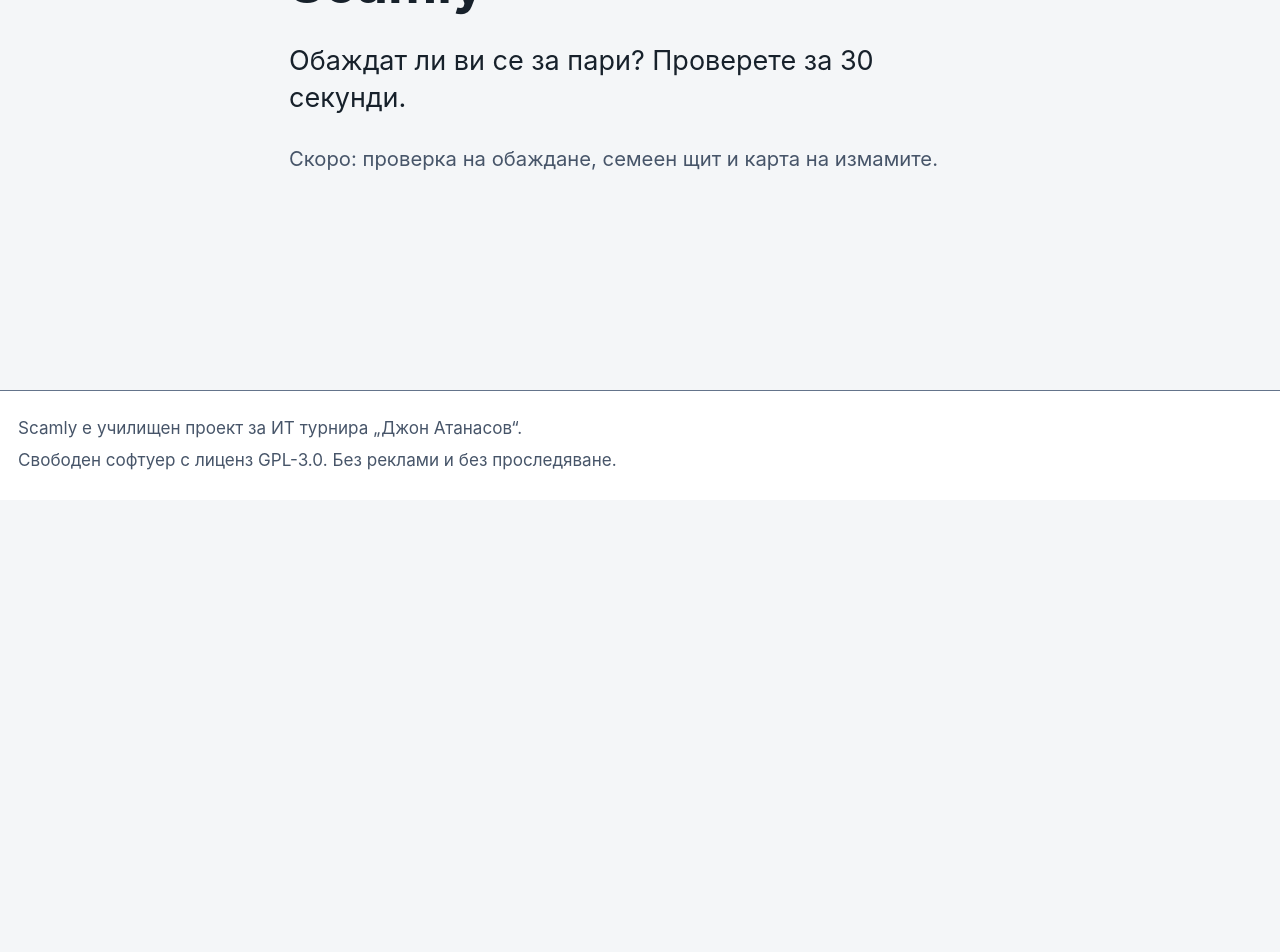
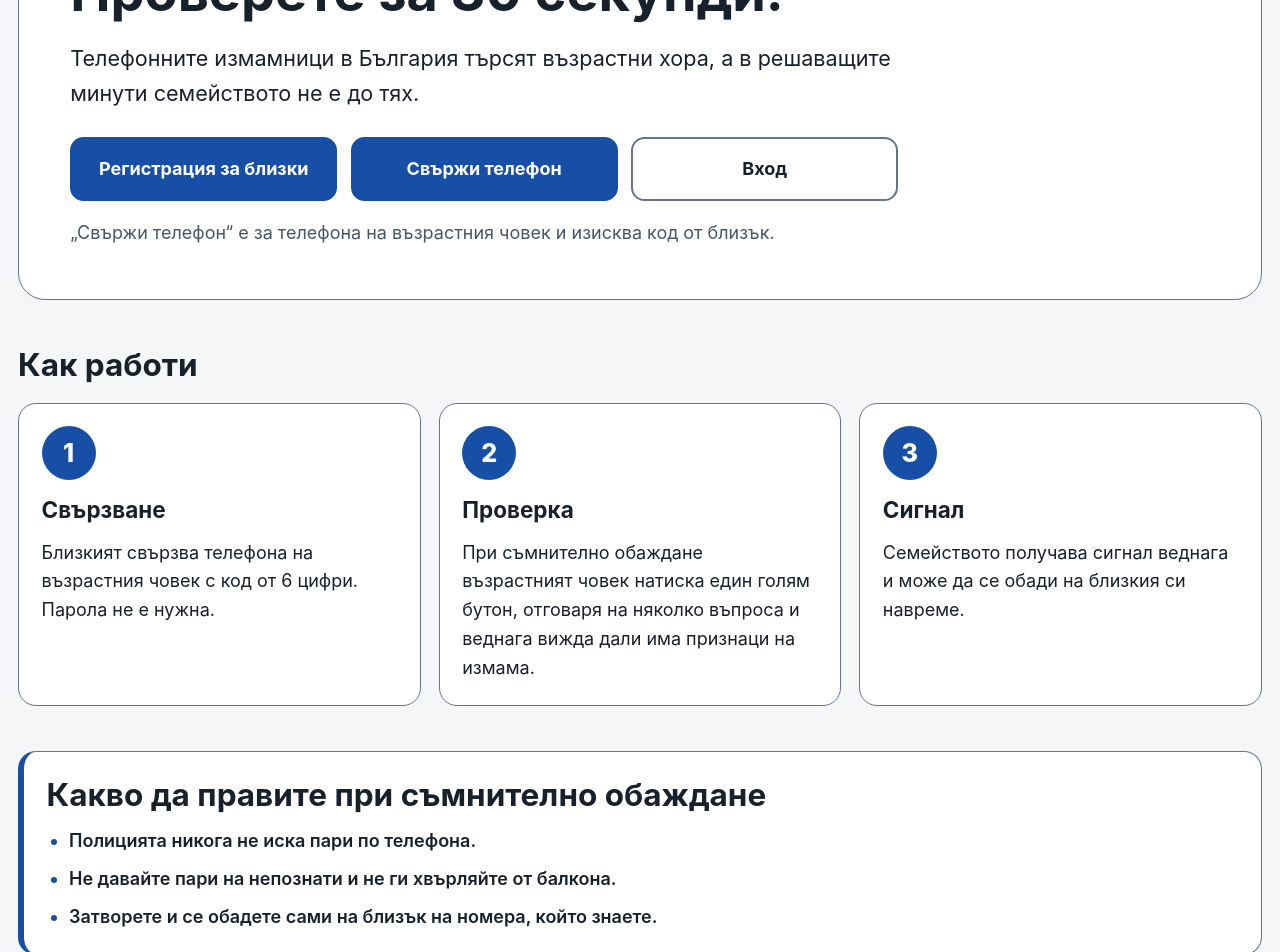
Before and after one commit to AVGe0rgiev23/Scamly, a Next.js app: page / in a window 1280 px wide. Shown: the part 300-1252 px from the top of the page. Before the commit the page ends 800 px from the top, so only its background shows below. Built offline with nearby package versions, Linux system fonts and the light colour scheme.

Commit message:
Add home page with the three steps

```diff
--- a/src/app/globals.css
+++ b/src/app/globals.css
@@ -462,6 +462,92 @@ select {
   margin: 0 auto;
   padding: 1.25rem 1rem 1.5rem;
 }
+/* A link that looks like a big button (e.g. the start buttons on the home page). */
+a.button {
+  display: inline-flex;
+  align-items: center;
+  justify-content: center;
+  text-align: center;
+  text-decoration: none;
+}
+
+/* Home page (W2-13): hero, the 3 steps and the three rules. */
+.home {
+  display: grid;
+  gap: 2.5rem;
+  width: 100%;
+  max-width: 72rem;
+  margin: 0 auto;
+  padding: 1.5rem 1rem 1rem;
+}
+.home-hero {
+  display: grid;
+  gap: 1rem;
+  padding: clamp(1.25rem, 4vw, 3rem);
+  background: var(--surface);
+  border: 1px solid var(--border);
+  border-radius: 1.5rem;
+}
+.home-hero > * {
+  max-width: 46rem;
+}
+.home-eyebrow {
+  color: var(--primary);
+  font-weight: 750;
+  letter-spacing: 0.02em;
+}
+.home-lead {
+  font-size: 1.2rem;
+}
+.home-actions {
+  display: flex;
+  flex-wrap: wrap;
+  gap: 0.75rem;
+  margin-top: 0.5rem;
+}
+.home-actions .button {
+  flex: 1 1 13rem;
+}
+.home-section {
+  display: grid;
+  gap: 1rem;
+}
+.home-steps {
+  display: grid;
+  grid-template-columns: repeat(3, minmax(0, 1fr));
+  gap: 1rem;
+  list-style: none;
+}
+.home-step-number {
+  display: grid;
+  place-items: center;
+  width: 3rem;
+  height: 3rem;
+  border-radius: 50%;
+  background: var(--primary);
+  color: var(--on-primary);
+  font-size: 1.4rem;
+  font-weight: 800;
+}
+.home-rules {
+  border-left: 6px solid var(--primary);
+}
+.home-rules ul {
+  display: grid;
+  gap: 0.5rem;
+  padding-left: 1.25rem;
+  list-style: disc;
+  font-weight: 600;
+}
+.home-rules li::marker {
+  color: var(--primary);
+}
+@media (max-width: 50rem) {
+  .home-steps {
+    grid-template-columns: 1fr;
+  }
+}
+
 /* On a phone the menu gets its own row under the logo and the theme switch, using the
  * full width; the label „Изглед“ is then only read aloud (sr-only style), to save space. */
 @media (max-width: 40rem) {
--- a/src/app/page.tsx
+++ b/src/app/page.tsx
@@ -1,14 +1,56 @@
-// The home page ("/"): a short, temporary Bulgarian landing page.
-// All text comes from src/i18n/bg.ts. The real design arrives with the design system (W1-11).
+// The home page ("/"): what Scamly is for, the 3 steps, the start buttons and three
+// rules to remember. A Server Component; all text comes from src/i18n/bg.ts.
 
+import Link from "next/link";
+import { ROUTES } from "@/config/routes";
 import { bg } from "@/i18n/bg";
 
 export default function HomePage() {
   return (
-    <main className="mx-auto flex w-full max-w-2xl flex-1 flex-col justify-center gap-6 px-6 py-16">
-      <h1 className="text-4xl font-bold sm:text-5xl">{bg.app.name}</h1>
-      <p className="text-2xl leading-snug">{bg.app.tagline}</p>
-      <p className="text-lg text-muted">{bg.app.comingSoon}</p>
+    <main className="home">
+      <section className="home-hero" aria-labelledby="home-title">
+        <p className="home-eyebrow">{bg.home.eyebrow}</p>
+        <h1 id="home-title">{bg.app.tagline}</h1>
+        <p className="home-lead">{bg.home.problem}</p>
+        {/* Links that look like our big buttons: they open another page. */}
+        <div className="home-actions">
+          <Link href={ROUTES.register} className="button button-primary">
+            {bg.home.register}
+          </Link>
+          <Link href={ROUTES.pair} className="button button-primary">
+            {bg.home.pair}
+          </Link>
+          <Link href={ROUTES.login} className="button button-secondary">
+            {bg.home.login}
+          </Link>
+        </div>
+        <p className="muted">{bg.home.pairNote}</p>
+      </section>
+
+      <section className="home-section" aria-labelledby="steps-title">
+        <h2 id="steps-title">{bg.home.stepsTitle}</h2>
+        {/* An ordered list (<ol>): screen readers announce "1 of 3" and so on. */}
+        <ol className="home-steps">
+          {bg.home.steps.map((step, index) => (
+            <li key={step.title} className="card home-step">
+              <span className="home-step-number" aria-hidden="true">
+                {index + 1}
+              </span>
+              <h3>{step.title}</h3>
+              <p>{step.text}</p>
+            </li>
+          ))}
+        </ol>
+      </section>
+
+      <section className="card home-rules" aria-labelledby="rules-title">
+        <h2 id="rules-title">{bg.home.rulesTitle}</h2>
+        <ul>
+          {bg.home.rules.map((rule) => (
+            <li key={rule}>{rule}</li>
+          ))}
+        </ul>
+      </section>
     </main>
   );
 }
--- a/src/i18n/bg.ts
+++ b/src/i18n/bg.ts
@@ -13,7 +13,6 @@ export const bg = {
     metaTitle: `${APP_NAME} – защита от телефонни измами`,
     tagline: "Обаждат ли ви се за пари? Проверете за 30 секунди.",
     description: `${APP_NAME} помага на възрастните хора да разпознаят телефонна измама и предупреждава близките им.`,
-    comingSoon: "Скоро: проверка на обаждане, семеен щит и карта на измамите.",
   },
   common: {
     yes: "Да",
@@ -35,6 +34,38 @@ export const bg = {
     pair: "Свържи телефон",
     footerProject: `${APP_NAME} е училищен проект за ИТ турнира „Джон Атанасов“.`,
     footerPrinciples: "Свободен софтуер с лиценз GPL-3.0. Без реклами и без проследяване.",
+  },
+  // The home page „/“ (W2-13, src/app/page.tsx). Its main heading is app.tagline.
+  home: {
+    eyebrow: "Защита от телефонни измами",
+    problem:
+      "Телефонните измамници в България търсят възрастни хора, а в решаващите минути семейството не е до тях.",
+    register: "Регистрация за близки",
+    pair: "Свържи телефон",
+    login: "Вход",
+    pairNote: "„Свържи телефон“ е за телефона на възрастния човек и изисква код от близък.",
+    stepsTitle: "Как работи",
+    // The 3 steps, in order. A list of objects, like a Python list of dicts.
+    steps: [
+      {
+        title: "Свързване",
+        text: "Близкият свързва телефона на възрастния човек с код от 6 цифри. Парола не е нужна.",
+      },
+      {
+        title: "Проверка",
+        text: "При съмнително обаждане възрастният човек натиска един голям бутон, отговаря на няколко въпроса и веднага вижда дали има признаци на измама.",
+      },
+      {
+        title: "Сигнал",
+        text: "Семейството получава сигнал веднага и може да се обади на близкия си навреме.",
+      },
+    ],
+    rulesTitle: "Какво да правите при съмнително обаждане",
+    rules: [
+      "Полицията никога не иска пари по телефона.",
+      "Не давайте пари на непознати и не ги хвърляйте от балкона.",
+      "Затворете и се обадете сами на близък на номера, който знаете.",
+    ],
   },
   theme: {
     label: "Изглед",
```
Also changed, not shown: 1 other file (tests, documents, lock files or other folders).
